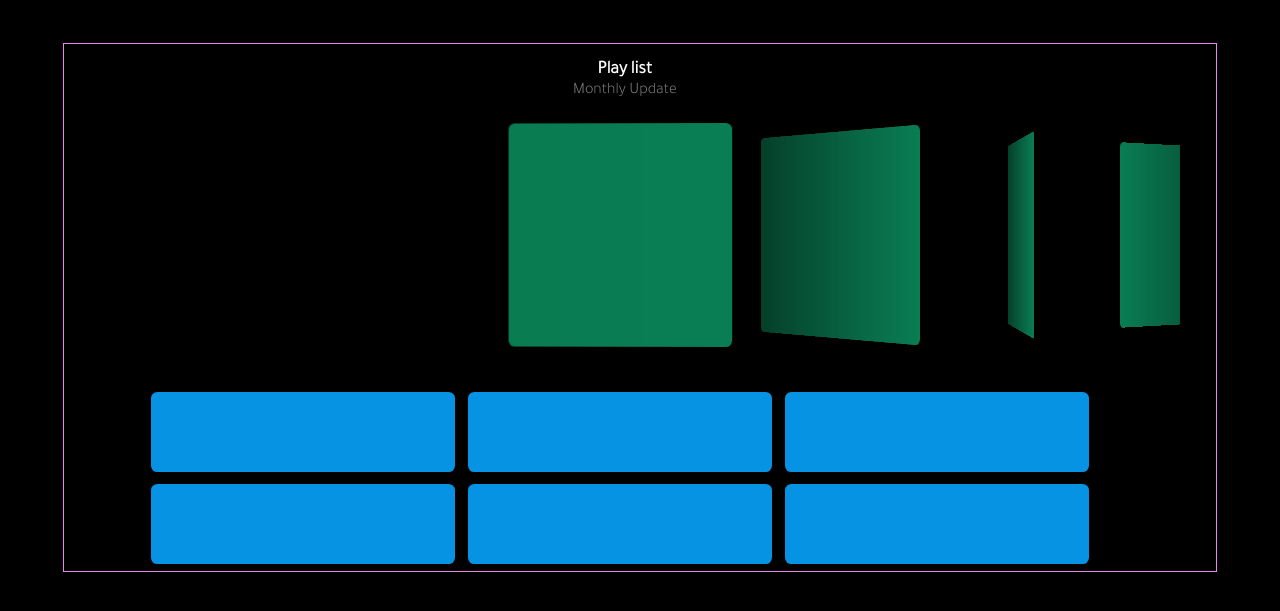
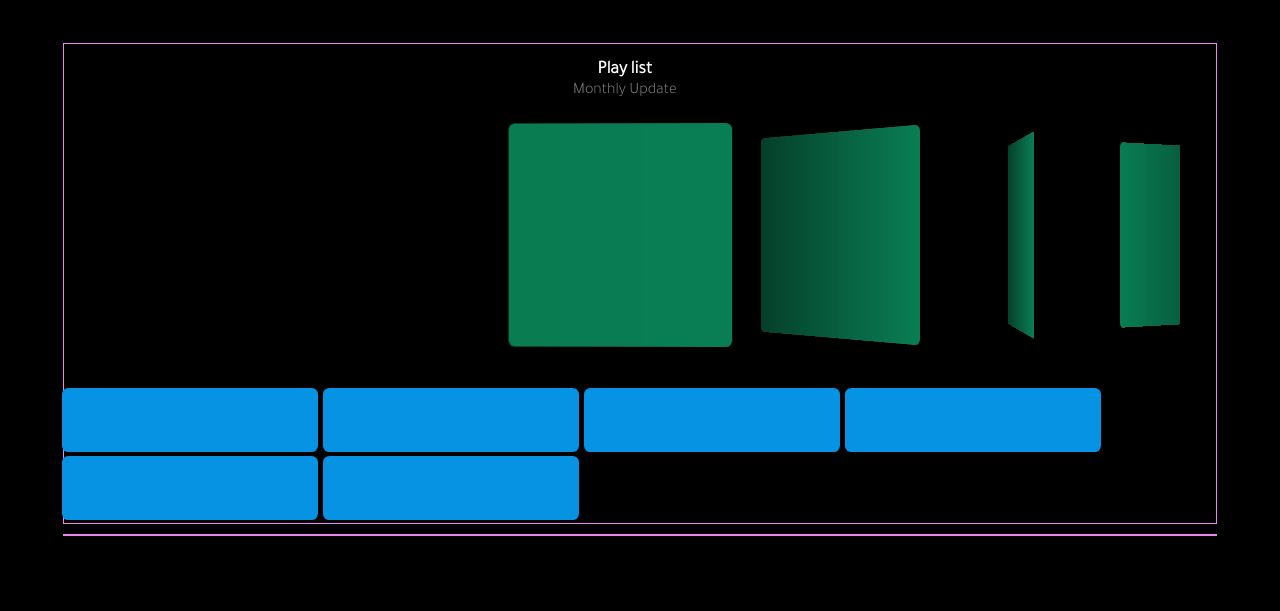
Before and after one commit to mohammad-mahdi-ghalenovi/music-website-project, a website: page index.html in a window 1280 px wide. Shown: the part 1105-1716 px from the top of the page. Drawn offline with nearby package versions, Linux system fonts and the light colour scheme.

Commit message:
new released songs section added

```diff
--- a/index.html
+++ b/index.html
@@ -124,7 +124,7 @@
       </section>
 
       <section class="top-playlist-container">
-          <div class="container">
+          <div class="container" >
                 <div class="top-playlist-wrapper">
                       <div class="top-playlist-Title">
                             <p>Play list</p>
@@ -150,6 +150,14 @@
                 </div>
           </div>
       </section>
+
+      <section class="new-released-songs-container">
+          <div class="container">
+            <div class="new-released-wrapper">
+
+            </div>
+          </div>
+      </section>
     </main>
 
     <script src="https://cdn.jsdelivr.net/npm/swiper@9/swiper-bundle.min.js"></script>
--- a/scripts/app.js
+++ b/scripts/app.js
@@ -152,6 +152,6 @@ mainAudio.addEventListener("timeupdate", updatePorgrassBar);
 
 window.onload = function () {
   bottomHeaderTitle.classList.add("header-title-active");
-  bottomHeaderImg.classList.add("header-img-active");
+  bottomHeaderImg.classList.add("header-img-active")
   document.body.style.opacity = 1;
 };
--- a/styles/main.css
+++ b/styles/main.css
@@ -469,13 +469,12 @@ body {
   display: flex;
   flex-wrap: wrap;
   margin-top: 2rem;
-  justify-content: center;
 }
 
 .playlist-badge-content {
-  margin: 0.4rem;
-  width: 19rem;
-  height: 5rem;
+  margin: 0.15rem;
+  width: 16rem;
+  height: 4rem;
   background: #0693e3;
   border-radius: 0.4rem;
 }
```
